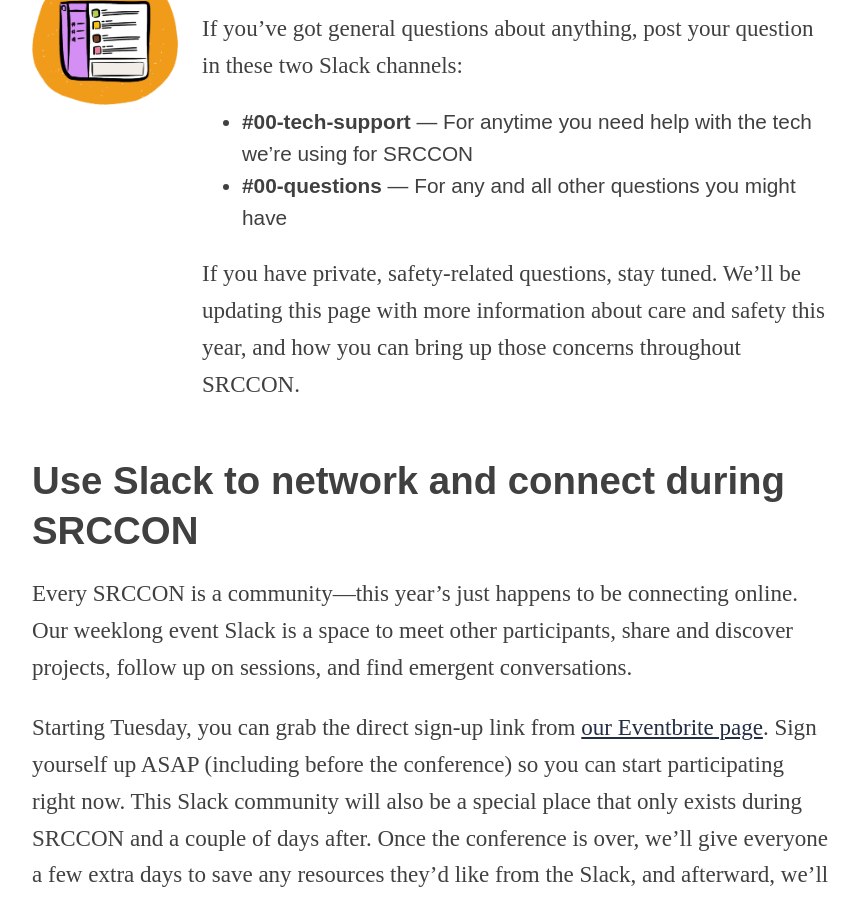
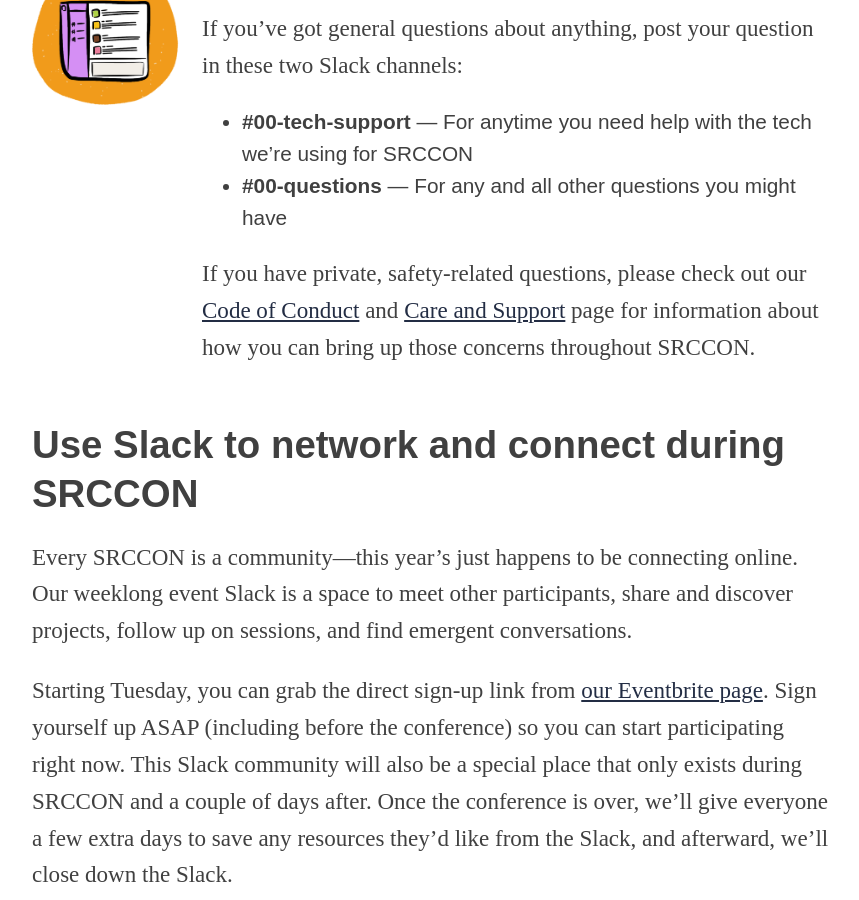
Before and after one commit to OpenNews/srccon-2021, a Jekyll site: the page built from participant-prep.md, in a window 1280 px wide and 900 px high, scrolled down 3512 px. Shown: the whole window, without its empty margins (208-1067 px from the left). Built offline with Jekyll 4.4.1, drawn with Linux system fonts in a browser that asks for light colours; some web fonts are replaced.

Commit message:
new text given that coc and care and support will be live

```diff
--- a/participant-prep.md
+++ b/participant-prep.md
@@ -80,7 +80,7 @@
 * **#00-tech-support** — For anytime you need help with the tech we’re using for SRCCON
 * **#00-questions** — For any and all other questions you might have
 
-If you have private, safety-related questions, stay tuned. We’ll be updating this page with more information about care and safety this year, and how you can bring up those concerns throughout SRCCON.
+If you have private, safety-related questions, please check out our [Code of Conduct](https://2021.srccon.org/conduct/) and [Care and Support](https://2021.srccon.org/support/) page for information about how you can bring up those concerns throughout SRCCON.
 </div>
 </div>
 </div>
```
